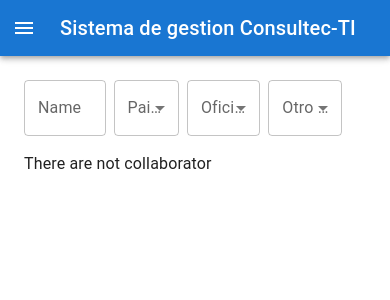
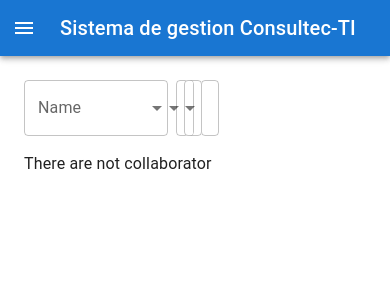
Before and after one commit to SantiagoJDG/management-center-web, a Next.js app: page /collaborators in a window 390 px wide. Shown: the top 300 px of the page. Built offline with nearby package versions, Linux system fonts and the light colour scheme.

Commit message:
substitute size percentage to mui breakpoints

```diff
--- a/src/components/Collaborators/CollaboratorBarFilter.js
+++ b/src/components/Collaborators/CollaboratorBarFilter.js
@@ -19,8 +19,8 @@ export const CollaboratorBarFilter = ({ collaborators, setCollaborators, allColl
   return (
     !!collaborators && (
       <>
-        <Grid container sx={{ display: 'row', width: '100%' }}>
-          <Grid item sx={{ width: '33.3%', paddingRight: 1, paddingLeft: 1 }}>
+        <Grid container sx={{ flexWrap: 'wrap' }}>
+          <Grid sx={{ paddingRight: 1, paddingLeft: 1 }} xl={3} lg={2.5} md={2} sm={1.5} xs={1}>
             <CollaboratorFilter
               title={'Paises'}
               dropdownData={countries}
@@ -28,7 +28,7 @@ export const CollaboratorBarFilter = ({ collaborators, setCollaborators, allColl
               collaboratorKey={'residency'}
             />
           </Grid>
-          <Grid item sx={{ width: '33.3%', paddingRight: 1 }}>
+          <Grid sx={{ paddingRight: 1 }} xl={3} lg={2.5} md={2} sm={1.5} xs={1}>
             <CollaboratorFilter
               title={'Oficina'}
               dropdownData={officeCountries}
@@ -36,7 +36,7 @@ export const CollaboratorBarFilter = ({ collaborators, setCollaborators, allColl
               collaboratorKey={'office'}
             />
           </Grid>
-          <Grid item sx={{ width: '33.3%', paddingRight: 1 }}>
+          <Grid sx={{ paddingRight: 1 }} xl={3} lg={2.5} md={2} sm={1.5} xs={1}>
             <CollaboratorFilter
               title={'Otro Filtro'}
               dropdownData={officeCountries}
--- a/src/pages/collaborators.js
+++ b/src/pages/collaborators.js
@@ -48,27 +48,24 @@ const Collaborators = () => {
 
   return (
     <>
-      <Grid container direction={'column'} spacing={2} sx={{ width: '100%' }}>
-        <Grid item sx={{ display: 'flex', width: '100%' }}>
-          <Box sx={{ width: '25%' }}>
+      <Grid container direction={'column'} spacing={2}>
+        <Grid item sx={{ display: 'flex' }}>
+          <Box xl={3} lg={2.5} md={2} sm={1.5} xs={1}>
             <TextField
               id="filled-basic"
               label="Name"
               value={searchValue}
               onChange={onSearchValueChange}
-              sx={{ width: '100%', backgroundColor: 'white' }}
             />
           </Box>
-          <Box sx={{ width: '75%' }}>
-            <CollaboratorBarFilter
-              collaborators={collaborators}
-              setCollaborators={setCollaborators}
-              allCollaborators={AllCollaborators}
-            />
-          </Box>
+          <CollaboratorBarFilter
+            collaborators={collaborators}
+            setCollaborators={setCollaborators}
+            allCollaborators={AllCollaborators}
+          />
         </Grid>
-        <Grid item>
-          <Box sx={{ height: '70vh' }}>
+        <Grid item sx={{ flexWrap: 'wrap' }}>
+          <Box xl={2} lg={2} md={2} sm={1.5}>
             <CollaboratorTable collaborators={collaborators}></CollaboratorTable>
           </Box>
         </Grid>
```
